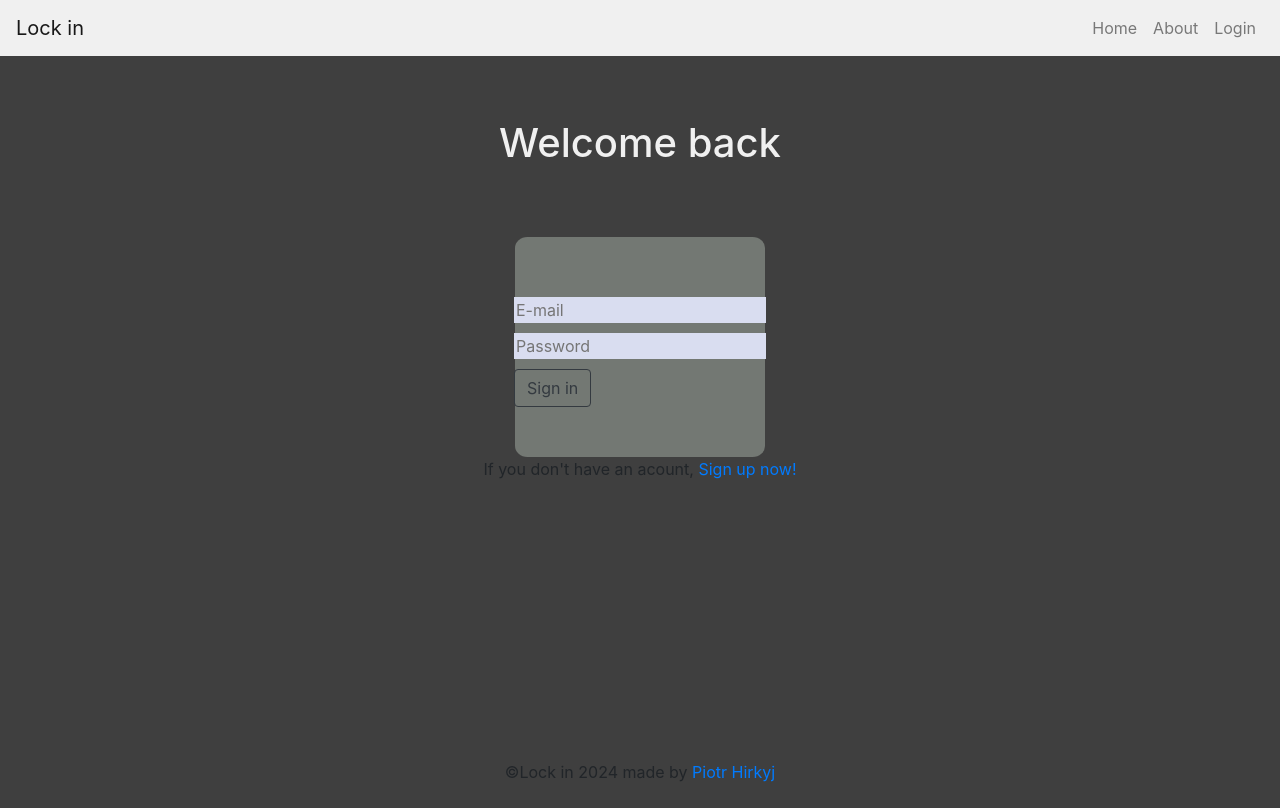
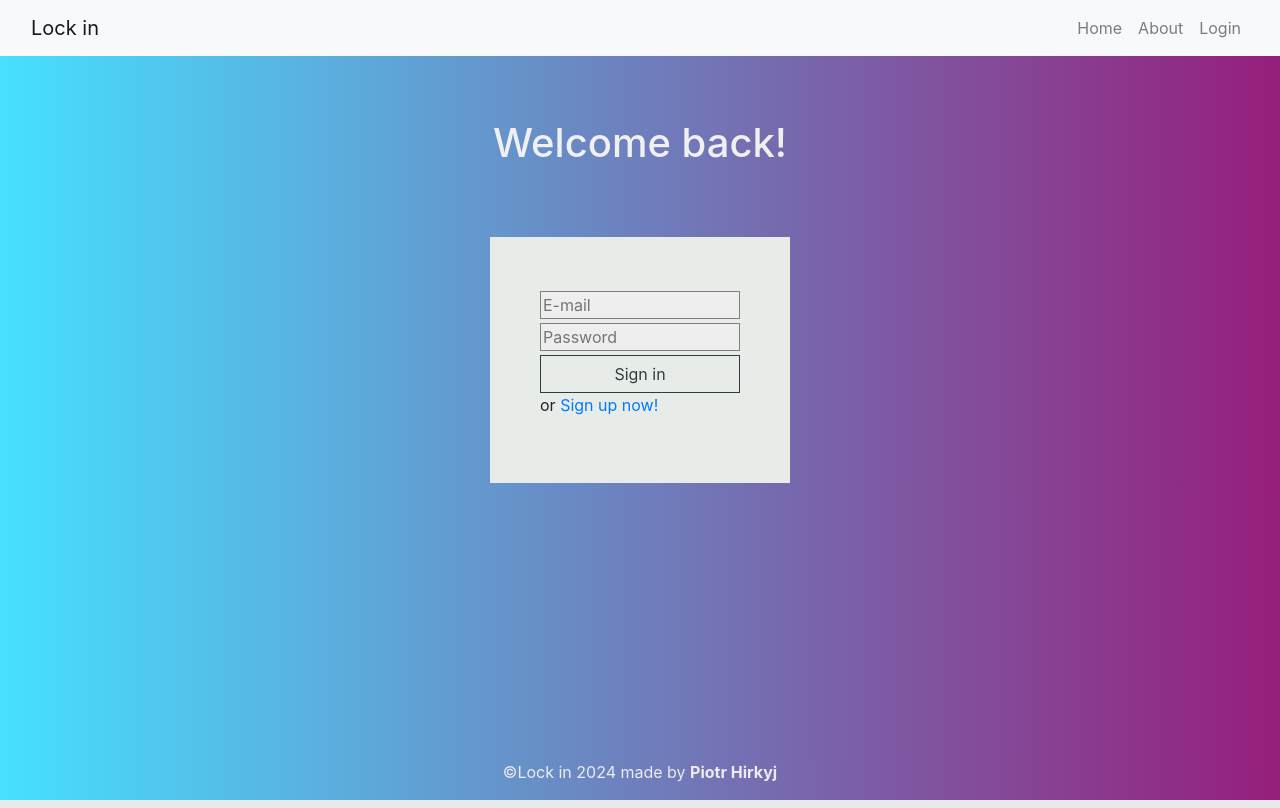
Before and after one commit to ibtyog/todo-4-teams, a Flask app: page /login in a window 1280 px wide. Run offline with Flask 3, Linux system fonts and the light colour scheme; some libraries are stand-ins or nearby versions.

Commit message:
UI Change

```diff
--- a/static/css/styles.css
+++ b/static/css/styles.css
@@ -1,6 +1,7 @@
 /* tag selector */
 body {
-    background-color: #3f3f3f;
+    background: rgb(70,224,255);
+    background: linear-gradient(90deg, rgba(70,224,255,1) 0%, rgba(150,30,123,1) 100%);
 }
 /* id selector */
 #nav-pal {
@@ -18,20 +19,27 @@ body {
     justify-content: center;
 }
 #form-box{
-    background-color: #737873;
+    background-color: #e8ece8;
     padding: 4%;
-    border-radius: 5%;
-    width: 20%;
+    width: 300px;
     display: flex;
     justify-content: center;
 }
 #footer {
-    position: absolute;
+    position: fixed;
     top: 95%;
     height: 6%;
     width: 100%;
-    background-color: #3f3f3f;
+    background: rgb(70,224,255);
+    background: linear-gradient(90deg, rgba(70,224,255,1) 0%, rgba(150,30,123,1) 100%);
     text-align: center;
+}
+#footer-p, #footer-a {
+    color: #ececec;
+}
+#footer-a {
+    text-decoration: none;
+    font-weight: bolder;
 }
 #register-p {
     text-align: center;
@@ -39,17 +47,28 @@ body {
 #warn-p {
     display: block;
     margin: 5% 0;
-    color: #737873;
+    color: #eeeeee;
 }
 #inv-a {
     text-decoration: none;
 }
+#submit-b {
+    border-radius: 0;
+    width: 100%;
+}
+#submit-b:hover {
+    border: 1px solid transparent;
+}
+#index-section {
+    margin-bottom: 10%;
+}
 /* class selector */
 .form-area {
     display: block;
-    margin: 4% 0%;
-    border: 0;
-    background-color:#d9ddf0;
+    margin: 2% 0%;
+    border: solid 1px #7e7e7e;
+    background-color:#eeeeee;
+    width: 100%;
 }
 .card-cont {
     display: flex;
--- a/templates/base.html
+++ b/templates/base.html
@@ -19,9 +19,13 @@
   </head>
 
   <body>
-    <nav class="navbar navbar-expand-lg navbar-light" id="nav-pal">
+    <nav class="navbar navbar-expand-lg navbar-light bg-light">
+      <div class="container-fluid">
         <a class="navbar-brand" href="/">Lock in</a>
-      <div class="collapse navbar-collapse">
+        <button class="navbar-toggler" type="button" data-bs-toggle="collapse" data-bs-target="#navbarNavAltMarkup" aria-controls="navbarNavAltMarkup" aria-expanded="false" aria-label="Toggle navigation">
+          <span class="navbar-toggler-icon"></span>
+        </button>
+        <div class="collapse navbar-collapse" id="navbarNavAltMarkup">
           <ul class="navbar-nav ml-auto">
             <li class="nav-item">
               <a class="nav-link" href="{{url_for('home')}}">Home</a>
@@ -58,19 +62,17 @@
             {% endif %}
           </ul>
         </div>
+      </div>
     </nav>
+
     {% block content %} {% endblock %}
-    <footer id="footer">
-      <div class="container-fluid">
+    <div class="container-fluid" id="footer">
       <div class="row">
-          <div class="col col-lg-12">
-            <div>
-              <p>&copyLock in 2024 made by <a href="https://github.com/ibtyog/">Piotr Hirkyj</a></p>
+        <div class="col col-sm-12 col-lg-12">
+          <p id="footer-p">&copyLock in 2024 made by <a id="footer-a"href="https://github.com/ibtyog/">Piotr Hirkyj</a></p>
         </div>
       </div>
     </div>
-      </div>
-    </footer>
 
   </body>
 </html>
--- a/templates/login.html
+++ b/templates/login.html
@@ -4,7 +4,7 @@
 <div class="container-fluid">
     <div class="row" id="row-h">
         <div class="col col-lg-12">
-            <h1 id="welcome-h">Welcome back</h1>
+            <h1 id="welcome-h">Welcome back!</h1>
         </div>
     </div>
     <div class="row">
@@ -14,11 +14,9 @@
                     <input type="email" name="email" class="form-area" placeholder="E-mail">
                     <input type="password" name="password" class="form-area" placeholder="Password">
                     <input class="btn btn-outline-dark" id="submit-b" type="submit" value="Sign in">
+                    <p>or <a href="{{url_for('register')}}">Sign up now!</a></p>
                 </form>
             </div>
-        </div>
-        <div id="register-p"class="col col-lg-12">
-            <p>If you don't have an acount, <a href="{{url_for('register')}}">Sign up now!</a></p>
         </div>
     </div>
 </div>
--- a/templates/register.html
+++ b/templates/register.html
@@ -4,7 +4,7 @@
 <div class="container-fluid">
     <div class="row" id="row-h">
         <div class="col col-lg-12">
-            <h1 id="welcome-h">Welcome to lock in!</h1>
+            <h1 id="welcome-h">Welcome to Lock in!</h1>
         </div>
     </div>
     <div class="row">
@@ -16,11 +16,12 @@
                     <input type="password" name="password" class="form-area" placeholder="Password" required>
                     <input type="text" name="team_code" class="form-area" placeholder="Team code (optional)">
                     <input class="btn btn-outline-dark" id="submit-b" type="submit" value="Sign in">
+                    <p>or <a href="{{url_for('login')}}">Sign in!</a></p>
                 </form>
             </div>
         </div>
         <div id="register-p"class="col col-lg-12">
-            <p>If you have an account, <a href="{{url_for('login')}}">Sign in!</a></p>
+
         </div>
     </div>
 </div>
```
Also changed, not shown: templates/index.html (+12 -14 lines). Lines whose indentation alone changed are shown as unchanged.
